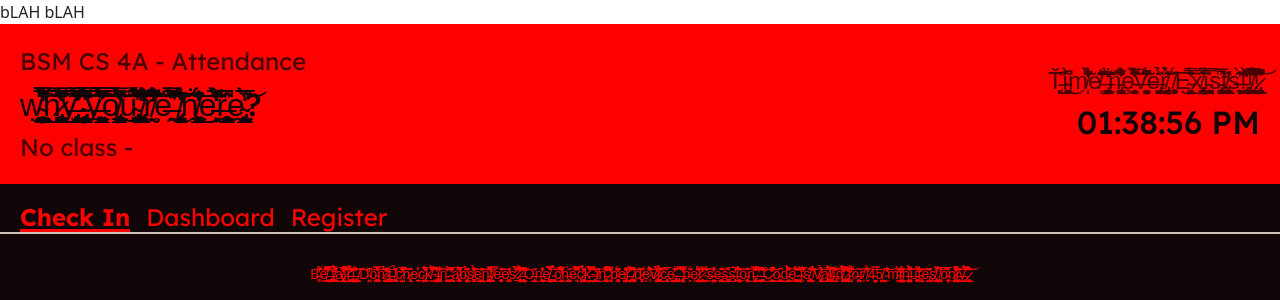
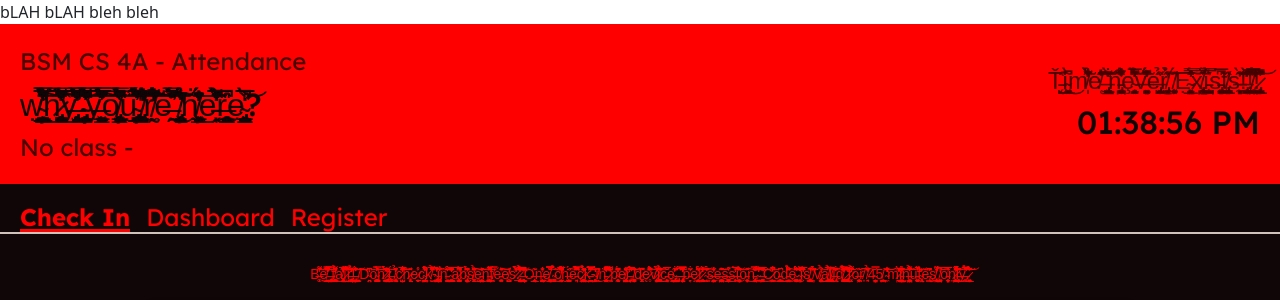
Before and after one commit to lesternieva/Offline-Attendance-Web-App, a PHP site: page /index.php in a window 1280 px wide. Shown: the top 300 px of the page. Run offline with PHP 8.4, Linux system fonts and the light colour scheme; data that the repository does not hold is empty.

Commit message:
experkimentation1

```diff
--- a/index.php
+++ b/index.php
@@ -22,7 +22,7 @@
 
 </head>
 <body>
-    bLAH bLAH
+    bLAH bLAH bleh bleh
     <div class="grid-wrapper">
         <?php include 'navbar.php'; ?>
         <main class="main-grid">
```
